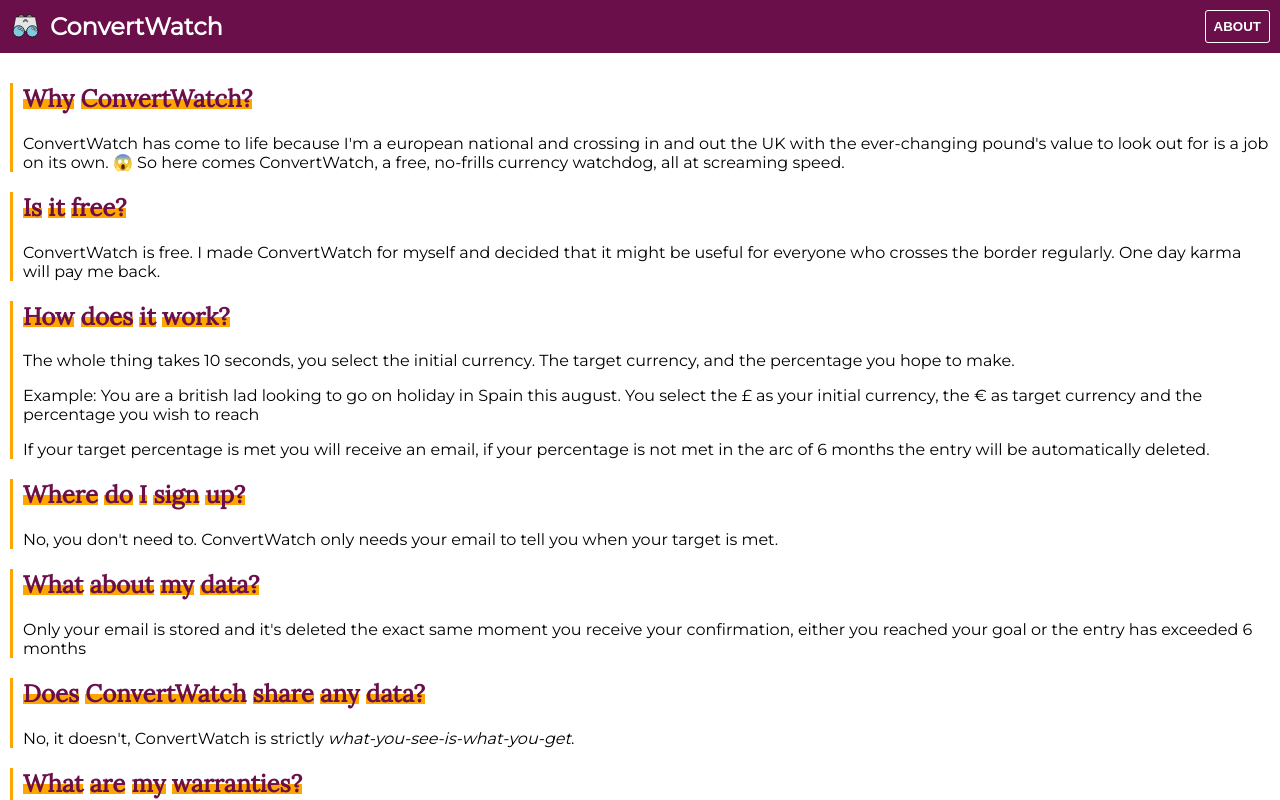
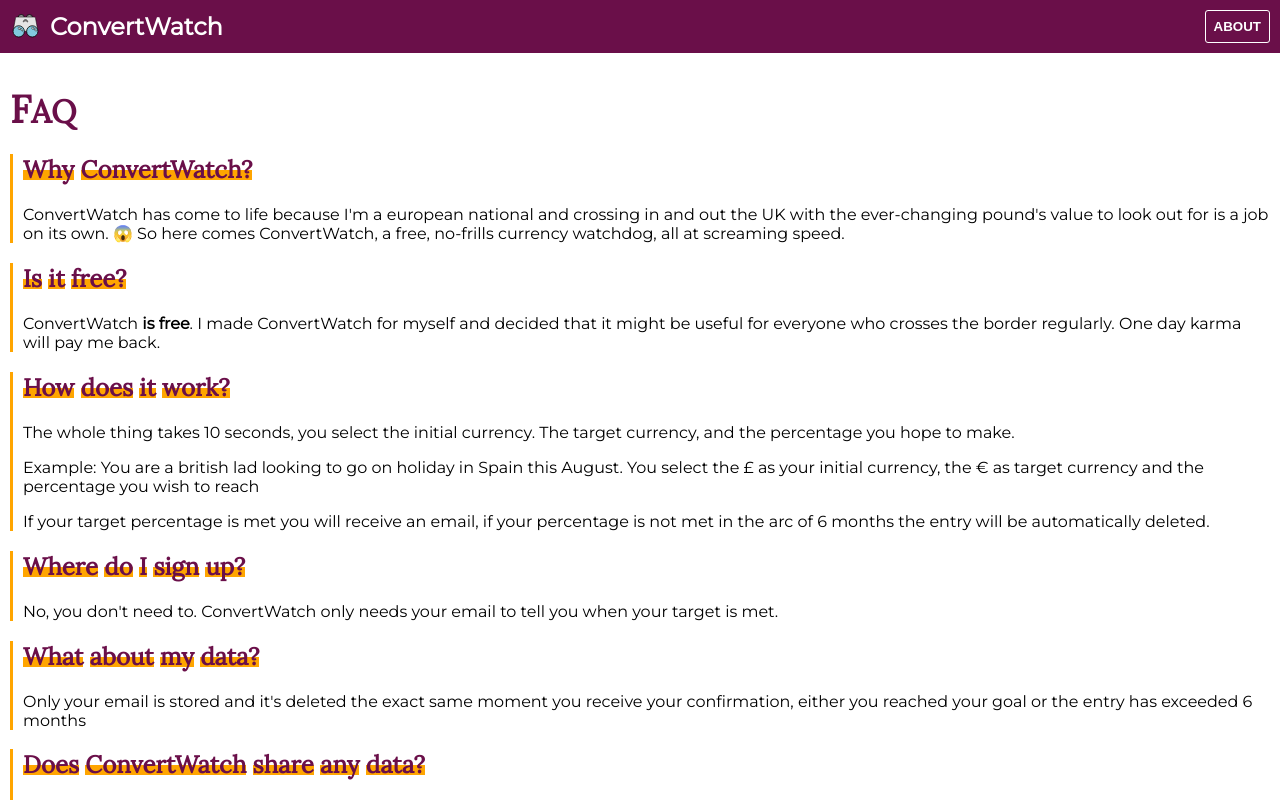
Before and after one commit to gianLuigiL/convertwatch, a React (Create React App) app: page / in a window 1280 px wide. Shown: the top 800 px of the page. Built offline with nearby package versions, Linux system fonts and the light colour scheme.

Commit message:
Updated about

```diff
--- a/src/components/about.jsx
+++ b/src/components/about.jsx
@@ -4,37 +4,38 @@ import "./about.scss";
 export default function about(props){
     return (
         <div className="container">
+        <h1 className="title">FAQ</h1>
             <div className="paragraph_highlight">
-                <h2><span class="highlight_title">Why</span> <span class="highlight_title">ConvertWatch?</span></h2>
+                <h2><span className="highlight_title">Why</span> <span className="highlight_title">ConvertWatch?</span></h2>
                 <p>ConvertWatch has come to life because I'm a european national and crossing in and out the UK
                     with the ever-changing pound's value to look out for is a job on its own. <span role="img" aria-label="sad face">😱</span> So here comes ConvertWatch, a free, no-frills currency watchdog, all at screaming speed.</p>
             </div>
             <div className="paragraph_highlight">
-                <h2><span class="highlight_title">Is</span> <span class="highlight_title">it</span> <span class="highlight_title">free?</span></h2>
-                <p>ConvertWatch is free. I made ConvertWatch for myself and decided that it might be useful for everyone who crosses the border regularly.
+                <h2><span className="highlight_title">Is</span> <span className="highlight_title">it</span> <span className="highlight_title">free?</span></h2>
+                <p>ConvertWatch <strong>is free</strong>. I made ConvertWatch for myself and decided that it might be useful for everyone who crosses the border regularly.
                     One day karma will pay me back.</p>
             </div>
             <div className="paragraph_highlight">
-                <h2><span class="highlight_title">How</span> <span class="highlight_title">does</span> <span class="highlight_title">it</span> <span class="highlight_title">work?</span></h2>
+                <h2><span className="highlight_title">How</span> <span className="highlight_title">does</span> <span className="highlight_title">it</span> <span className="highlight_title">work?</span></h2>
                 <p>The whole thing takes 10 seconds, you select the initial currency. The target currency, and the percentage you hope to make.</p>
-                <p>Example: You are a british lad looking to go on holiday in Spain this august. You select the &pound; as your initial currency, the &euro; as target currency and the percentage you wish to reach</p>
+                <p>Example: You are a british lad looking to go on holiday in Spain this August. You select the &pound; as your initial currency, the &euro; as target currency and the percentage you wish to reach</p>
                 <p>If your target percentage is met you will receive an email, if your percentage is not met in the arc of 6 months the entry will be automatically deleted.</p>
             </div>
             <div className="paragraph_highlight">
-                <h2><span class="highlight_title">Where</span> <span class="highlight_title">do</span> <span class="highlight_title">I</span> <span class="highlight_title">sign</span> <span class="highlight_title">up?</span></h2>
+                <h2><span className="highlight_title">Where</span> <span className="highlight_title">do</span> <span className="highlight_title">I</span> <span className="highlight_title">sign</span> <span className="highlight_title">up?</span></h2>
                 <p>No, you don't need to. ConvertWatch only needs your email to tell you when your target is met.</p>
             </div>
             <div className="paragraph_highlight">
-                <h2><span class="highlight_title">What</span> <span class="highlight_title">about</span> <span class="highlight_title">my</span> <span class="highlight_title">data?</span></h2>
+                <h2><span className="highlight_title">What</span> <span className="highlight_title">about</span> <span className="highlight_title">my</span> <span className="highlight_title">data?</span></h2>
                 <p>Only your email is stored and it's deleted the exact same moment you receive your confirmation,
                     either you reached your goal or the entry has exceeded 6 months</p>
             </div>
             <div className="paragraph_highlight">
-                <h2><span class="highlight_title">Does</span> <span class="highlight_title">ConvertWatch</span> <span class="highlight_title">share</span> <span class="highlight_title">any</span> <span class="highlight_title">data?</span></h2>
+                <h2><span className="highlight_title">Does</span> <span className="highlight_title">ConvertWatch</span> <span className="highlight_title">share</span> <span className="highlight_title">any</span> <span className="highlight_title">data?</span></h2>
                 <p>No, it doesn't, ConvertWatch is strictly <i>what-you-see-is-what-you-get</i>.</p>
             </div>
             <div className="paragraph_highlight">
-                <h2><span class="highlight_title">What</span> <span class="highlight_title">are</span> <span class="highlight_title">my</span> <span class="highlight_title">warranties?</span></h2>
+                <h2><span className="highlight_title">What</span> <span className="highlight_title">are</span> <span className="highlight_title">my</span> <span className="highlight_title">warranties?</span></h2>
                 <p>None, ConvertWatch is <strong>NOT</strong> a professional tool. It's provided <strong>WITHOUT</strong> any warranties of
                 functionality and deliverability.</p>
                 <p>Always check with a professional dedicated body before making any financial commitment.</p>
@@ -42,14 +43,14 @@ export default function about(props){
                     ConvertWatch it's not your accountant, it's a simple tool to save a few quids if luck allows.</p>
             </div>
             <div className="paragraph_highlight">
-                <h2><span class="highlight_title">Why</span> <span class="highlight_title">the</span> <span class="highlight_title">exchange</span> <span class="highlight_title">rates</span> <span class="highlight_title">are</span> <span class="highlight_title">different</span> <span class="highlight_title">on</span> <span class="highlight_title">other</span> <span class="highlight_title">websites?</span></h2>
+                <h2><span className="highlight_title">Why</span> <span className="highlight_title">the</span> <span className="highlight_title">exchange</span> <span className="highlight_title">rates</span> <span className="highlight_title">are</span> <span className="highlight_title">different</span> <span className="highlight_title">on</span> <span className="highlight_title">other</span> <span className="highlight_title">websites?</span></h2>
                 <p>Rates are everchanging, by the time you perform your exchange it might have shifted.</p>
                 <p>ConvertWatch will send you an email based on the exact rate as it's provided, but the currency exchange body of your choice
                     might apply different rates and fees</p>
                 <p>I usually use TransferWise as I find it to be the closest to the official value, but you do you.</p>
             </div>
             <div className="paragraph_highlight">
-                <h2><span class="highlight_title">Are</span> <span class="highlight_title">we</span> <span class="highlight_title">done</span> <span class="highlight_title">yet?!</span></h2>
+                <h2><span className="highlight_title">Are</span> <span className="highlight_title">we</span> <span className="highlight_title">done</span> <span className="highlight_title">yet?!</span></h2>
                 <p>Yes! Press the button below to start!</p>
             </div>
 
```
